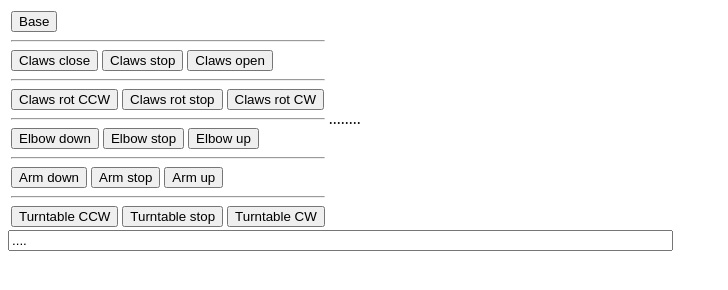
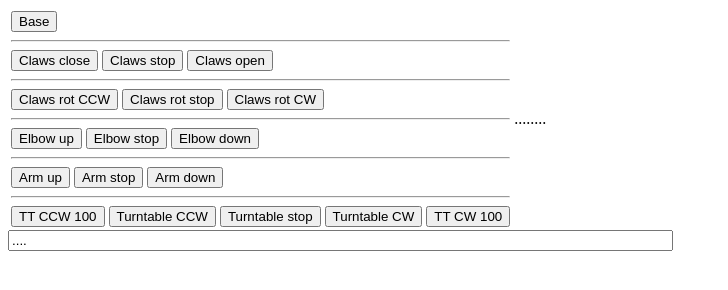
Before and after one commit to jan-tomsa/pi_go2, a plain HTML site: page web/index.html in a window 1280 px wide. Shown: the whole page, without its empty margins (0-728 px from the left). Drawn offline with nearby package versions, Linux system fonts and the light colour scheme.

Commit message:
Fixed directions, added faster rotation of turntable

```diff
--- a/web/index.html
+++ b/web/index.html
@@ -48,21 +48,23 @@ $(document).ready(function(){
 
 <hr>
 
-<button class="but_x" motor_id="0" speed="250">Elbow down</button>
+<button class="but_x" motor_id="0" speed="250">Elbow up</button>
 <button class="but_x" motor_id="0" speed="0">Elbow stop</button>
-<button class="but_x" motor_id="0" speed="-250">Elbow up</button>
+<button class="but_x" motor_id="0" speed="-250">Elbow down</button>
 
 <hr>
 
-<button class="but_x" motor_id="2" speed="-100">Arm down</button>
+<button class="but_x" motor_id="2" speed="-100">Arm up</button>
 <button class="but_x" motor_id="2" speed="0">Arm stop</button>
-<button class="but_x" motor_id="2" speed="100">Arm up</button>
+<button class="but_x" motor_id="2" speed="100">Arm down</button>
 
 <hr>
 
+<button class="but_x" motor_id="1" speed="-100" id="but_turntable_ccw_100">TT CCW 100</button>
 <button class="but_x" motor_id="1" speed="-50" id="but_turntable_ccw">Turntable CCW</button>
 <button class="but_x" motor_id="1" speed="0" id="but_turntable_stop">Turntable stop</button>
 <button class="but_x" motor_id="1" speed="50" id="but_turntable_cw">Turntable CW</button>
+<button class="but_x" motor_id="1" speed="100" id="but_turntable_cw_100">TT CW 100</button>
 
 </td>
 <td>
```
